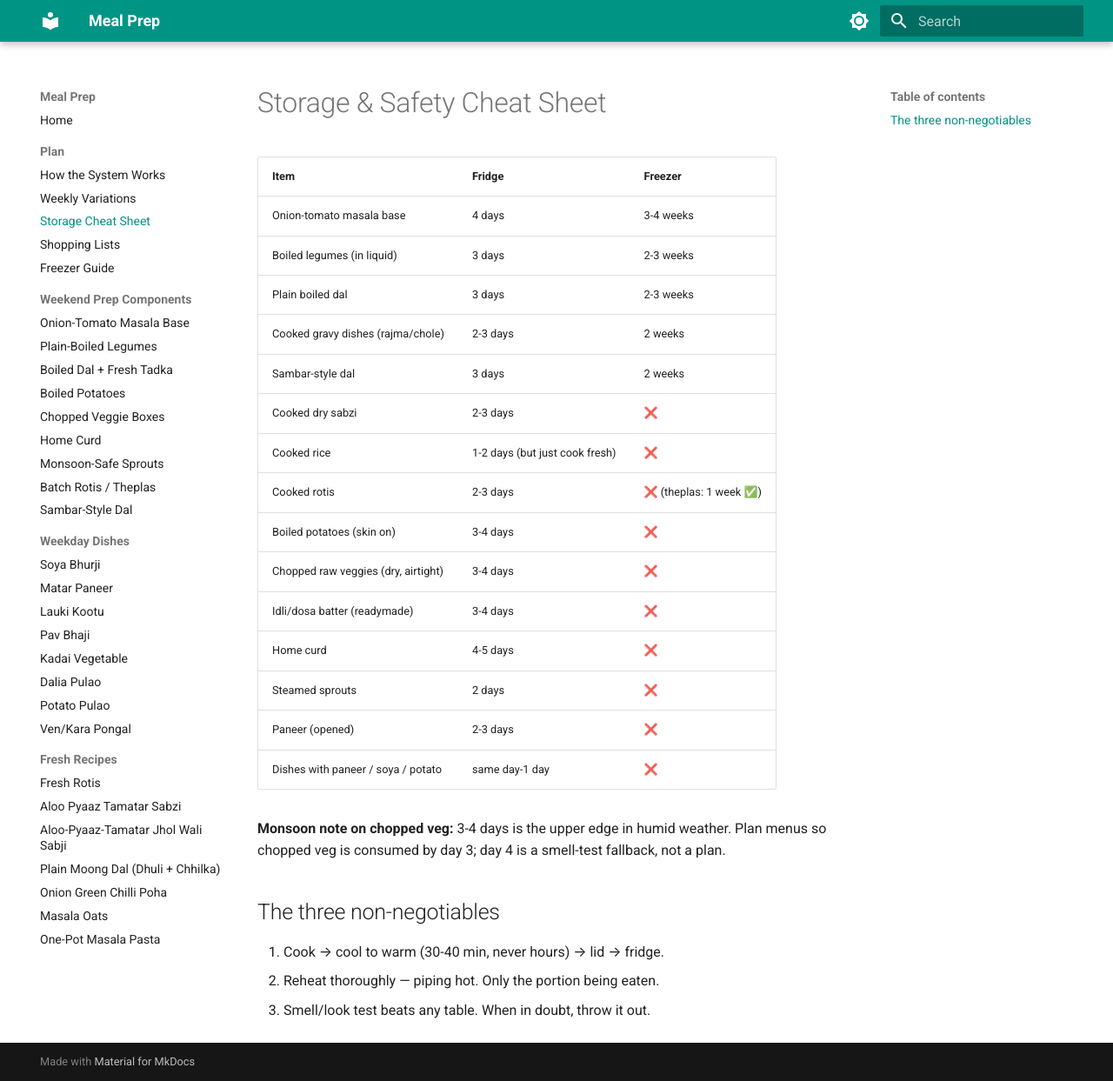
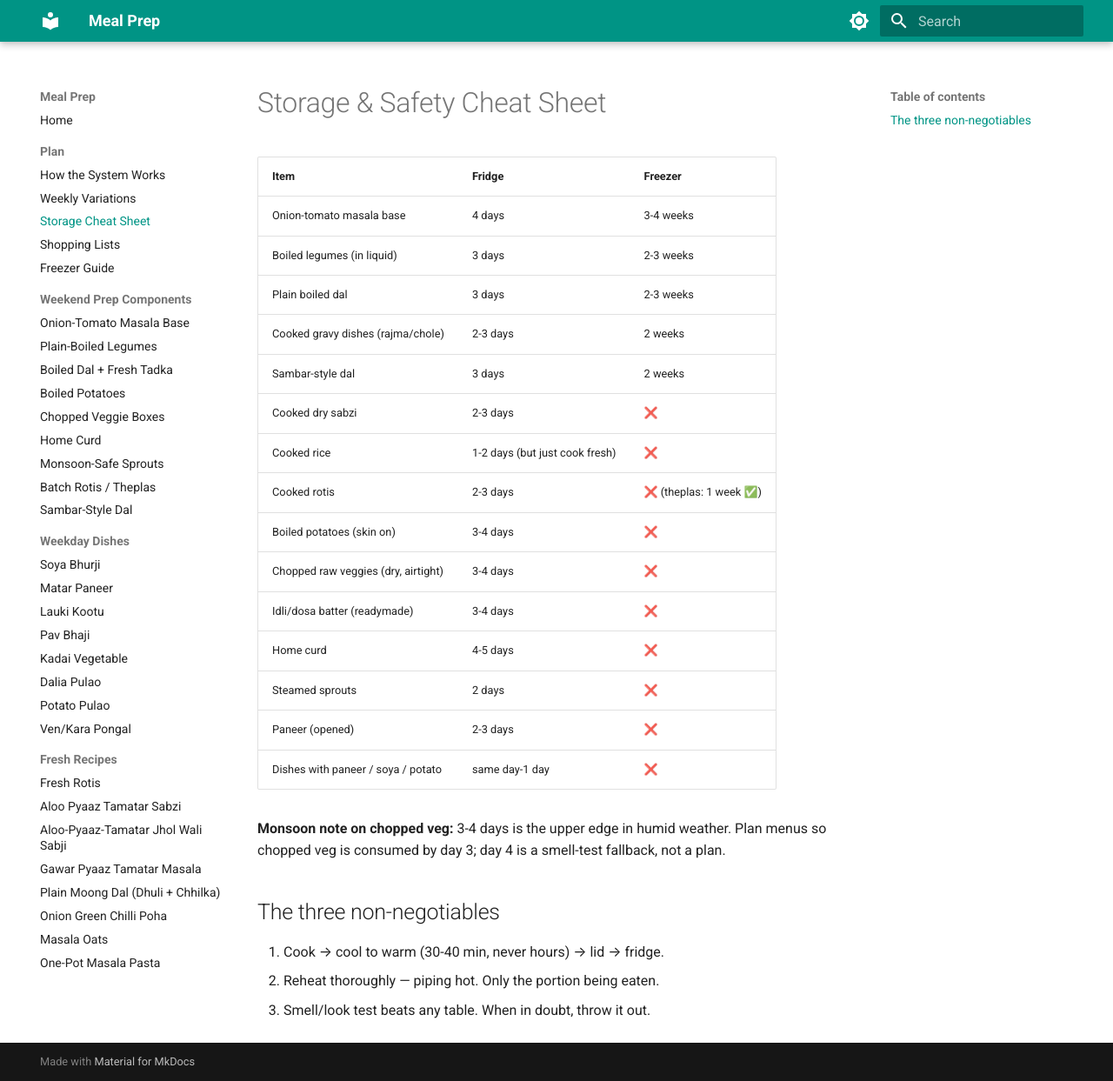
Before and after one commit to praveenpareek11/meal-prep, an MkDocs documentation site: the page built from docs/plan/storage-cheatsheet.md, in a window 1280 px wide and 1243 px high. Shown: the whole window at 87% size. Built offline with MkDocs 1.6.1 and Material for MkDocs 9.7.7, drawn with Linux system fonts in a browser that asks for light colours.

Commit message:
docs: add gawar recipe to navigation

```diff
--- a/mkdocs.yml
+++ b/mkdocs.yml
@@ -49,6 +49,7 @@ nav:
       - Fresh Rotis: recipes/fresh-rotis.md
       - Aloo Pyaaz Tamatar Sabzi: recipes/aloo-pyaaz-tamatar-sabzi.md
       - Aloo-Pyaaz-Tamatar Jhol Wali Sabji: recipes/aloo-pyaaz-tamatar-jhol.md
+      - Gawar Pyaaz Tamatar Masala: recipes/gawar-pyaaz-tamatar-masala.md
       - Plain Moong Dal (Dhuli + Chhilka): recipes/plain-moong-dal-mix.md
       - Onion Green Chilli Poha: recipes/onion-green-chilli-poha.md
       - Masala Oats: recipes/masala-oats.md
```
